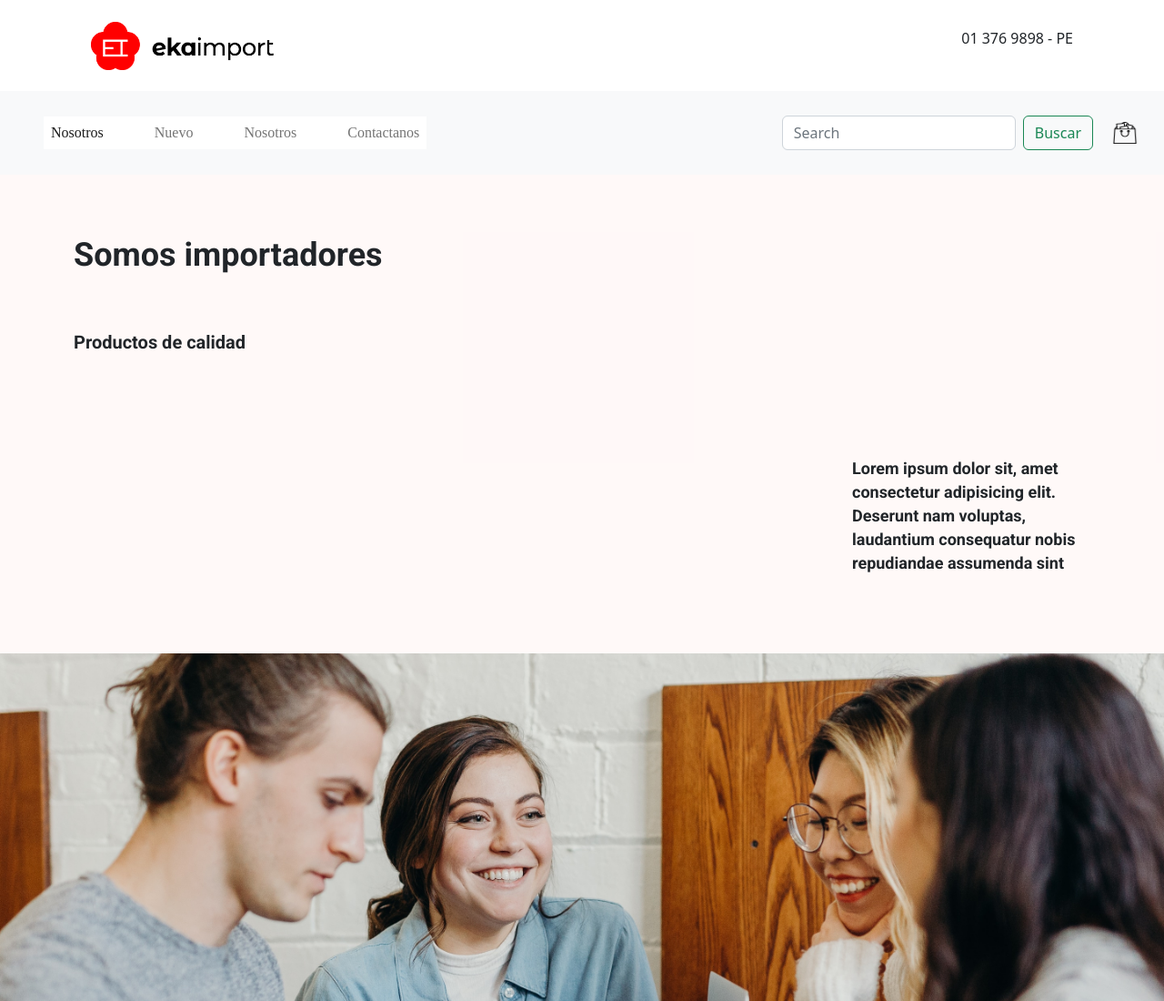
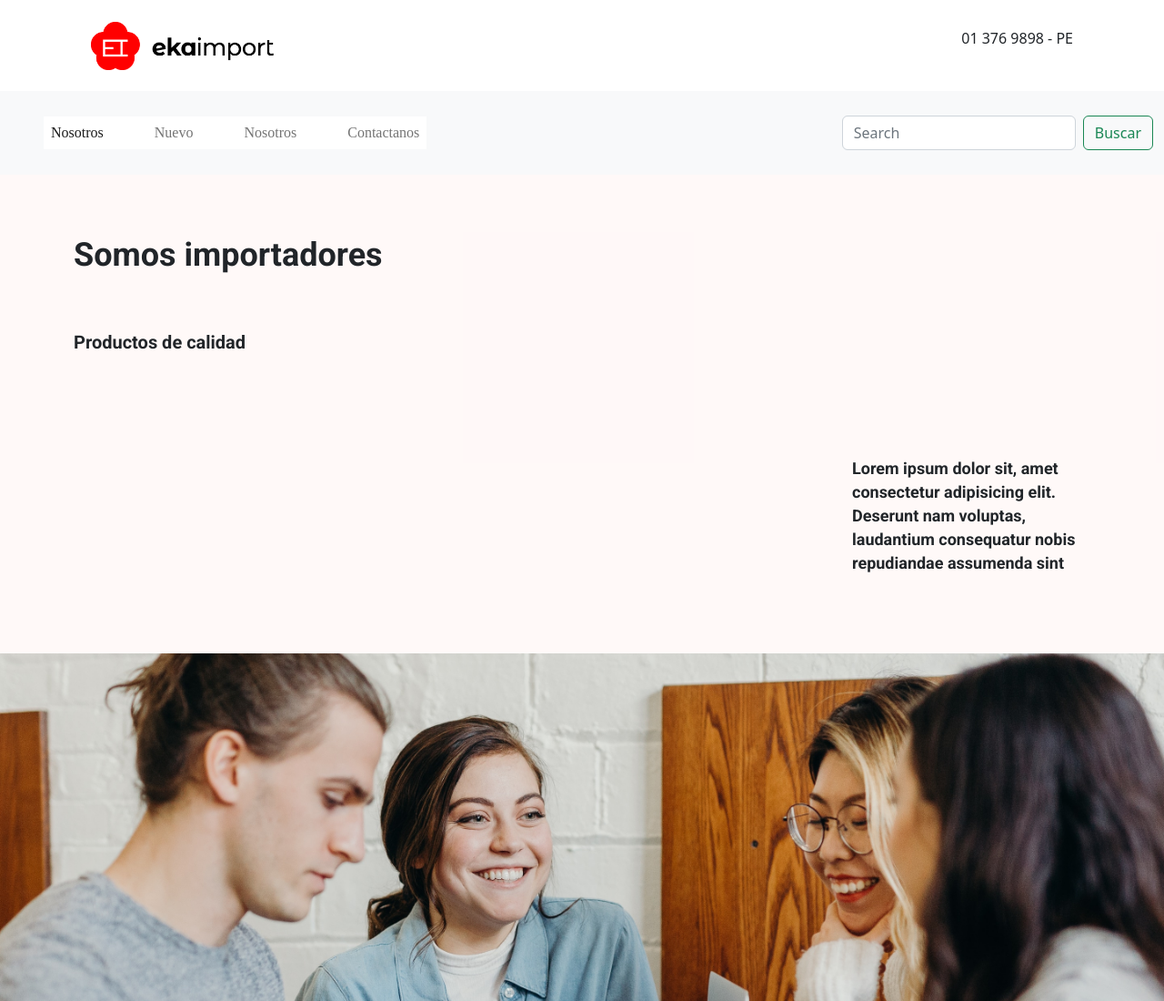
Before and after one commit to Alejo260894/eka, a plain HTML site: page pages/nosotros.html in a window 1280 px wide. Shown: the top 1100 px of the page at 91% size. Drawn offline with nearby package versions, Linux system fonts and the light colour scheme.

Commit message:
responsive2

```diff
--- a/pages/nosotros.html
+++ b/pages/nosotros.html
@@ -48,9 +48,7 @@
                         <input class="form-control me-2" type="search" placeholder="Search" aria-label="buscar">
                         <button class="btn btn-outline-success" type="submit">Buscar</button>
                     </form>
-                    <a class="navbar-brand" href="#">
-                        <img src="../assets/img/bolsa-de-la-compra.png" alt="Bootstrap" width="30" height="24">
-                    </a>
+
                 </div>
             </div>
             </div>
```
Also changed, not shown: index.html (+9 -6 lines), pages/importaciones.html (+3 -3 lines), pages/nuevo.html (+1 -3 lines).
